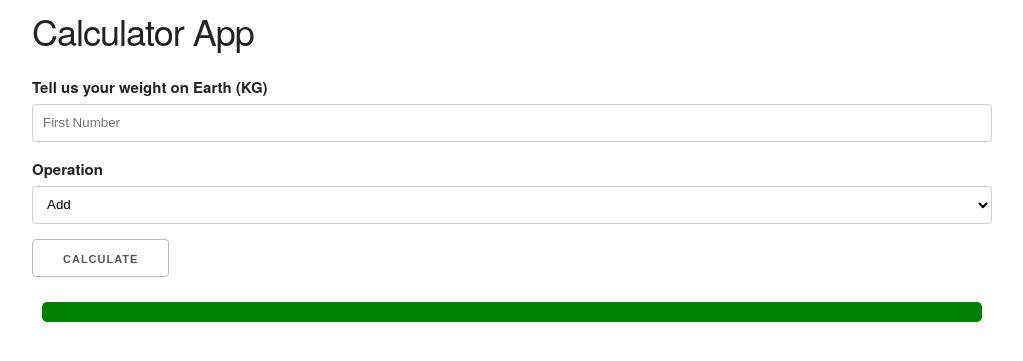
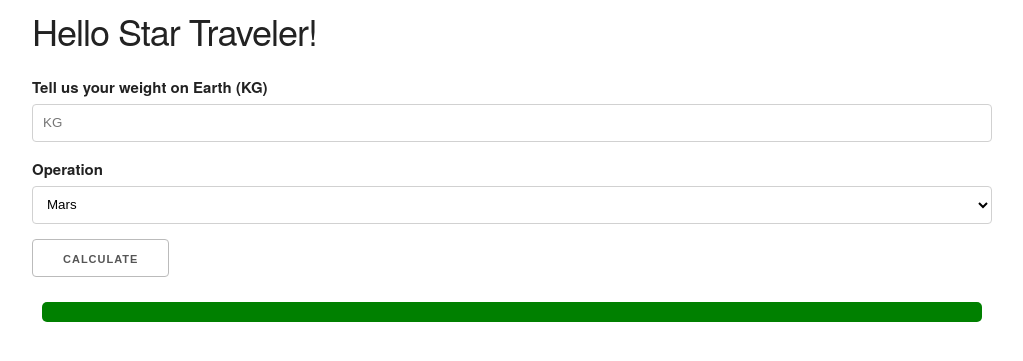
Before and after one commit to fpedaccio/planetsweb, a Flask app: page / in a window 1280 px wide. Shown: the top 361 px of the page, without its empty margins (128-1151 px from the left). Run offline with Flask 2, Linux system fonts and the light colour scheme.

Commit message:
Update app.html

```diff
--- a/templates/app.html
+++ b/templates/app.html
@@ -22,7 +22,7 @@
   </head>
   <body>
     <div class="container">
-      <h3>Calculator App</h3>
+      <h3>Hello Star Traveler!</h3>
     </div>
 
     <!-- Form -->
@@ -31,7 +31,7 @@
         <label for="Number One">Tell us your weight on Earth (KG)</label>
         <input
           type="text"
-          placeholder="First Number"
+          placeholder="KG"
           class="u-full-width"
           name="num1"
         />
@@ -40,10 +40,10 @@
 
         <label for="Operation">Operation</label>
         <select class="u-full-width" name="operation">
-          <option value="add">Add</option>
-          <option value="subtract">Subtract</option>
-          <option value="multiply">Multiply</option>
-          <option value="divide">Divide</option>
+          <option value="add">Mars</option>
+          <option value="subtract">Moon</option>
+          <option value="multiply">Jupiter</option>
+          <option value="divide">Saturn</option>
         </select>
 
         <input type="submit" value="Calculate" id="calc_btn" />
```
